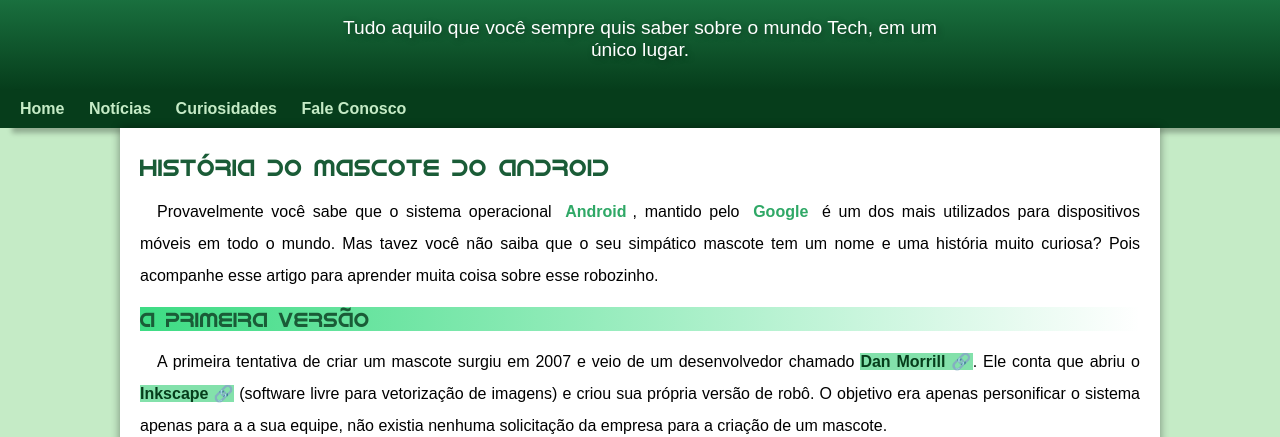
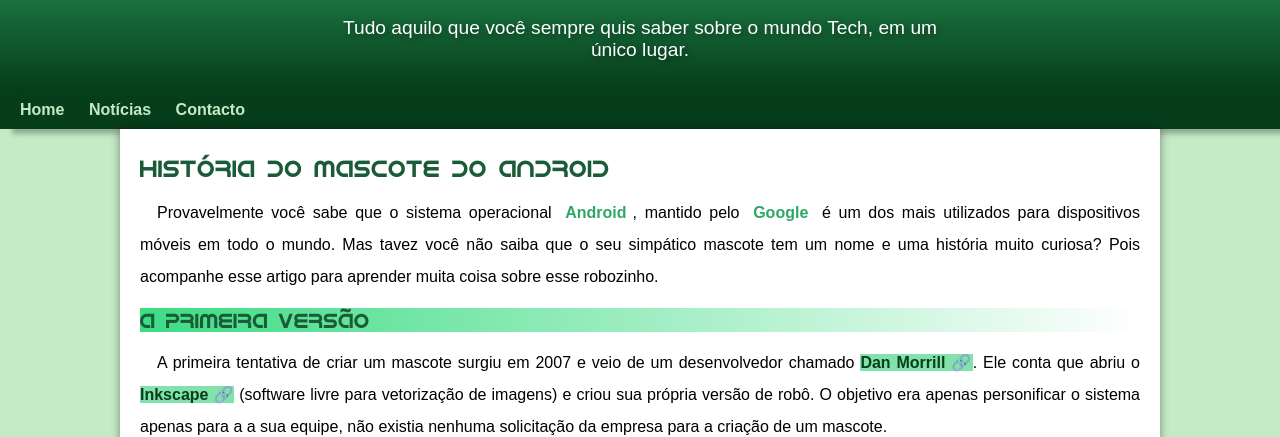
Before and after one commit to joelfaustino/projeto-android, a plain HTML site: page index.html in a window 1280 px wide. Shown: the part 100-537 px from the top of the page. Drawn offline with Linux system fonts and the light colour scheme.

Commit message:
problema de padding resolvido

```diff
--- a/estilo/style.css
+++ b/estilo/style.css
@@ -71,7 +71,7 @@ header > p{
     padding-right: 10px;
     padding-left: 10px;
     margin: auto;
-    margin-bottom: 10px;
+    padding-bottom: 30px;
     text-shadow: 2px 2px 6px #00000062;
 }
 
--- a/index.html
+++ b/index.html
@@ -15,8 +15,7 @@
     <nav class="nav-menu">
         <a href="#">Home</a>
         <a href="#">Notícias </a>
-        <a href="#">Curiosidades</a>
-        <a href="#">Fale Conosco</a>
+        <a href="#">Contacto</a>
     </nav>
     <main>
         <article>
```
